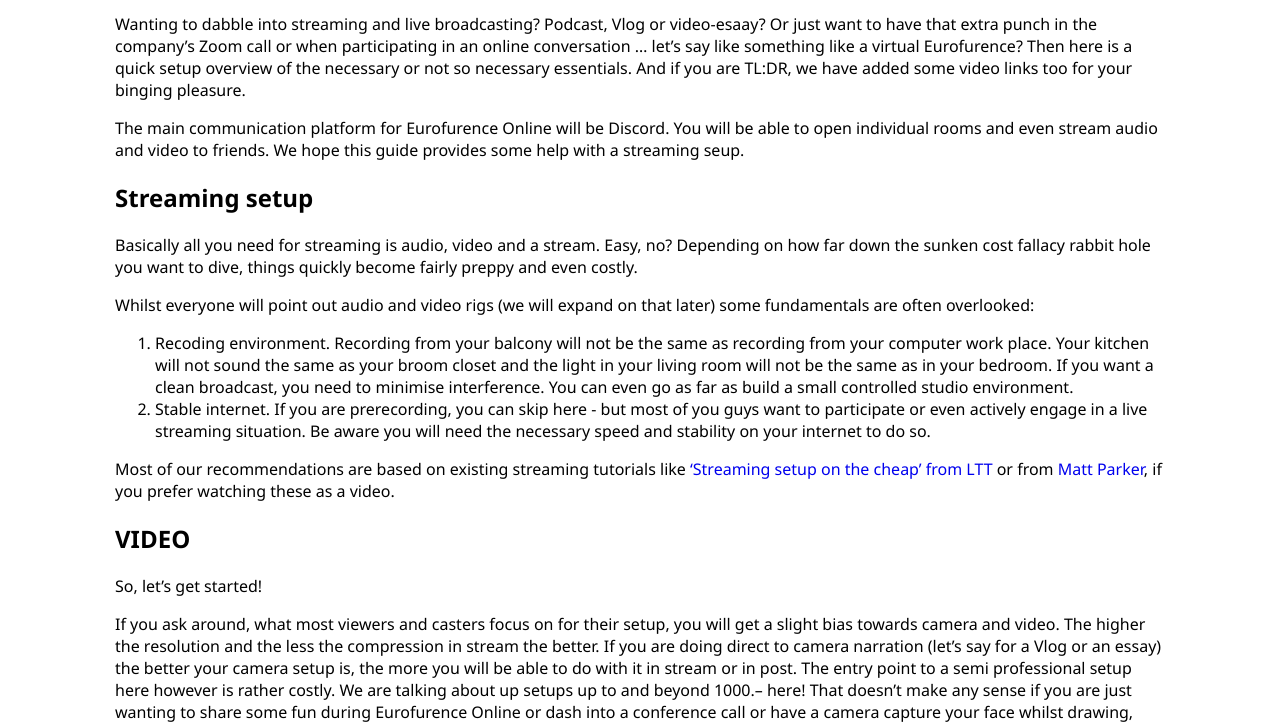
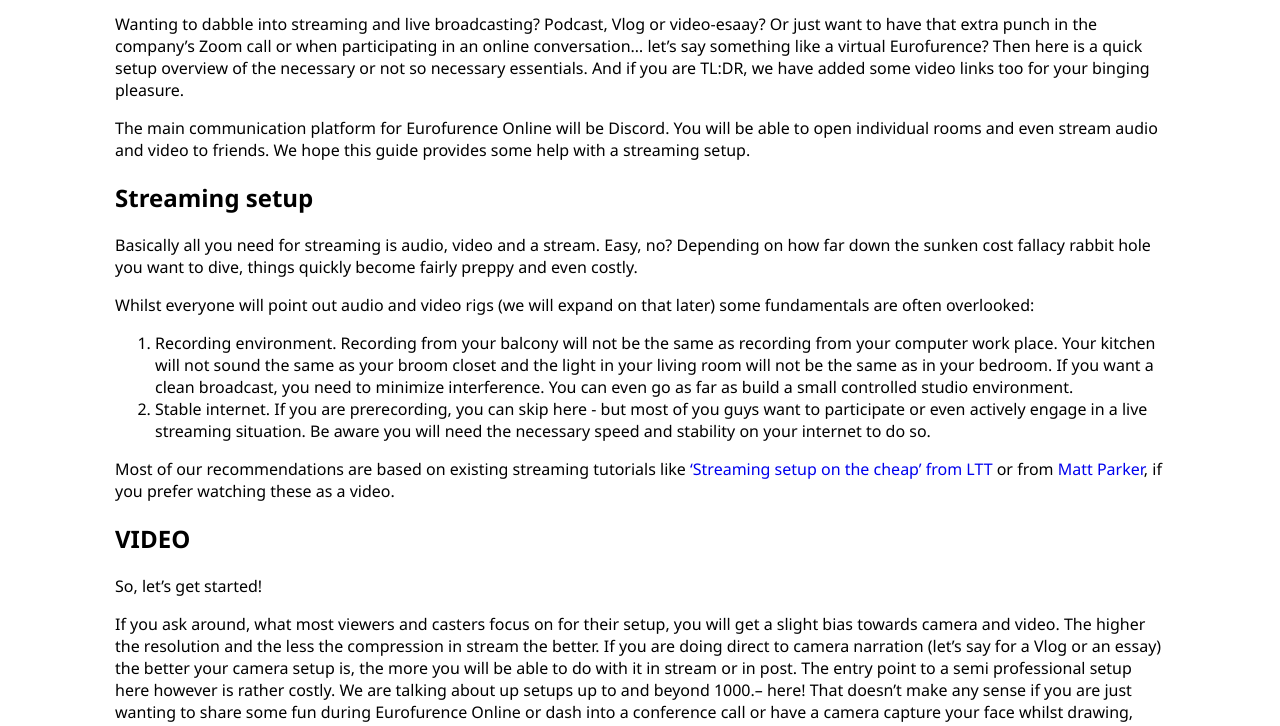
Before and after one commit to dogpixels/efo-stream-faq, a plain HTML site: page index.html in a window 1280 px wide. Shown: the part 70-796 px from the top of the page. Drawn offline with Linux system fonts and the light colour scheme.

Commit message:
Fix typos
Changes I forgot to add to the last commit.

```diff
--- a/index.html
+++ b/index.html
@@ -84,10 +84,10 @@
 		</header>
 		<main>
 			<p>
-				Wanting to dabble into streaming and live broadcasting? Podcast, Vlog or video-esaay? Or just want to have that extra punch in the company’s Zoom call or when participating in an online conversation … let’s say like something like a virtual Eurofurence? Then here is a quick setup overview of the necessary or not so necessary essentials. And if you are TL:DR, we have added some video links too for your binging pleasure.
+				Wanting to dabble into streaming and live broadcasting? Podcast, Vlog or video-esaay? Or just want to have that extra punch in the company’s Zoom call or when participating in an online conversation… let’s say something like a virtual Eurofurence? Then here is a quick setup overview of the necessary or not so necessary essentials. And if you are TL:DR, we have added some video links too for your binging pleasure.
 			</p>
 			<p>
-				The main communication platform for Eurofurence Online will be Discord. You will be able to open individual rooms and even stream audio and video to friends. We hope this guide provides some help with a streaming seup.
+				The main communication platform for Eurofurence Online will be Discord. You will be able to open individual rooms and even stream audio and video to friends. We hope this guide provides some help with a streaming setup.
 			</p>
 
 			<h2>Streaming setup</h2>
@@ -100,7 +100,7 @@
 			</p>
 
 			<ol>
-				<li>Recoding environment. Recording from your balcony will not be the same as recording from your computer work place. Your kitchen will not sound the same as your broom closet and the light in your living room will not be the same as in your bedroom. If you want a clean broadcast, you need to minimise interference. You can even go as far as build a small controlled studio environment.</li>
+				<li>Recording environment. Recording from your balcony will not be the same as recording from your computer work place. Your kitchen will not sound the same as your broom closet and the light in your living room will not be the same as in your bedroom. If you want a clean broadcast, you need to minimize interference. You can even go as far as build a small controlled studio environment.</li>
 
 				<li>Stable internet. If you are prerecording, you can skip here - but most of you guys want to participate or even actively engage in a live streaming situation. Be aware you will need the necessary speed and stability on your internet to do so.</li>
 			</ol>
@@ -158,12 +158,12 @@
 			<h2>High quality video with an existing DSLR camera or other HDMI Output Camera</h2>
 
 			<p>
-				If you have a passing interest in photography, you might have your solution already at hand: Many modern DSLR cameras, actioncams and videocams have an HDMI output (sometimes mini-HDMI plug needed) and allow disabling the menus or only outputting the video stream. Due to the large sensors and different lenses, a very good picture quality can be archived, especially with a DSLR and it’s native swappable lenses.
+				If you have a passing interest in photography, you might have your solution already at hand: Many modern DSLR cameras, action-cams and video-cams have an HDMI output (sometimes mini-HDMI plug needed) and allow disabling the menus or only outputting the video stream. Due to the large sensors and different lenses, a very good picture quality can be archived, especially with a DSLR and it’s native swappable lenses.
 			</p>
 
 			<ul>
 				<li>A good HDMI to USB video capture device can cost around 100€, but there are cheaper no-name devices for as little as 20€ available. Those suffer a little bit in video quality and latency but might be sufficient for just vlog-style content. Here again, with the pandemic outburst the usually recommended Elgato 4K USB Capture is difficult to come by.</li>
-				<li>Game peripheral manufacturers such as Razr and ASUS have designated capture cards for streamers, which can be tweaked to capture camera HDMI too. The nifty thing here is, that usually both video and audio are captured and individually toggled.</li>
+				<li>Game peripheral manufacturers such as Razer and ASUS have designated capture cards for streamers, which can be tweaked to capture camera HDMI too. The nifty thing here is, that usually both video and audio are captured and individually toggled.</li>
 				<li>Some DSLRs offer video output via USB or even WIFI with the manufactures software (Sony compact cameras or GoPro action cameras come to mind), please consider the individual manual. In either cases, newer cameras can also have direct HDMI out which you would run into your capture device.</li>
 				<li>Notably, at beginning of the pandemic, Canon opened up their firmware on EOS Cameras, so they can be used as traditional webcams. The link to the firmware utility can be found here: <a href="https://www.usa.canon.com/internet/portal/us/home/support/self-help-center/eos-webcam-utility/" target="_blank">https://www.usa.canon.com/internet/portal/us/home/support/self-help-center/eos-webcam-utility/</a></li>
 				<li>Nikon also provides a similiar utility for Windows that allows you to use some Nikon cameras as webcams: <a href="https://www.nikonusa.com/en/learn-and-explore/live-streaming-with-nikon-cameras.page</a></li>
```
